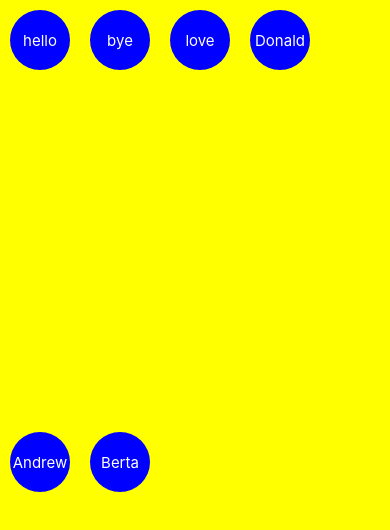
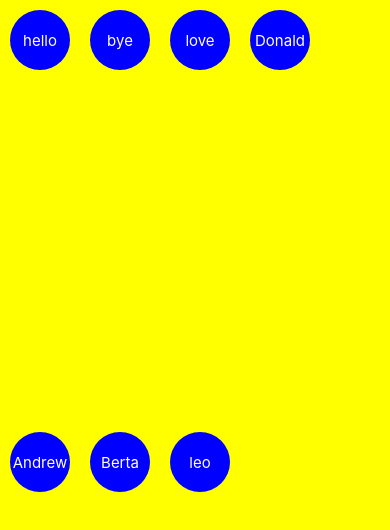
Before and after one commit to Stil87/group_up_package, a React Native app: screen / in a window 390 px wide. Shown: the top 530 px of the page. Built offline with nearby package versions, Linux system fonts and the light colour scheme.

Commit message:
before restart with panresponder

```diff
--- a/App.tsx
+++ b/App.tsx
@@ -9,7 +9,7 @@
  */
 
 import { isTemplateElement } from '@babel/types';
-import React, { ReactComponentElement } from 'react';
+import React, { ReactComponentElement, useState } from 'react';
 import {
   SafeAreaView,
   StyleSheet,
@@ -36,6 +36,7 @@ import {
 } from 'react-native/Libraries/NewAppScreen';
 
 interface CustomListItem { title: string, id: number }
+interface ClonePosition { x: number, y: number }
 
 const Data: CustomListItem[] = [
   { title: "hello", id: 1 },
@@ -46,55 +47,54 @@ const Data: CustomListItem[] = [
 const DataTwo: CustomListItem[] = [
   { title: "Andrew", id: 1 },
   { title: "Berta", id: 2 },
+  { title: "leo", id: 3 },
 
 ]
 let ScreenHeight = Dimensions.get("window").height;
 
-/* class ListItem extends React.Component {
-
-constructor (listItem) {
-  super()
-}
-
-  render() {
-    return (
-      <Pressable
-
-
-      onLayout={(event) => {
-        let { x, y, width, height } = event.nativeEvent.layout
-        console.log(listItem.title, x, y)
-      }}
-
-    >
-      <View style={styles.listItemContainerStyle}
-      >
-        <Text style={styles.listItemTextStyle}>{listItem.title}</Text>
-      </View>
-    </Pressable>
-
-    )
-  };
-} */
+const initialElem: React.DetailedReactHTMLElement<{ style: any }, any>[] = []
 
 
 
-const getListItem = (listItem: CustomListItem, index: number,): any => {
+
+
+
+
+
+
+
+/*
+const getItemPosition = (item:) =>{
+
+
+}
+*/
+const App = () => {
+  const [cloneArray, setCloneArray] = useState(initialElem)
+
+  const getListItem = (listItem: CustomListItem,): any => {
 
 
 
     return (
       <Pressable
 
+        style={styles.listItemContainerStyle}
 
 
         onPress={(event) => {
-      let x  = event.nativeEvent.locationX
-      console.log(x)
+
+          let x = event.nativeEvent.locationX
+          let y = event.nativeEvent.locationY
+          // let y = event.currentTarget.getBo
+          console.log(x, y)
+          addItemToCloneArray(listItem, { x, y })
+
+
         }}
 
       >
-      <View style={styles.listItemContainerStyle}
+        <View
         >
           <Text style={styles.listItemTextStyle}>{listItem.title}</Text>
         </View>
@@ -102,21 +102,25 @@ const getListItem = (listItem: CustomListItem, index: number,): any => {
 
     )
   }
-/*
-const getItemPosition = (item:) =>{
 
+  const addItemToCloneArray = (listItem: CustomListItem, clonePosition: ClonePosition) => {
+    const cloneListItem = getListItem(listItem)
+    console.log('cloneList', cloneListItem)
+    const clone = React.cloneElement(cloneListItem,
+      { style: { position: "absolute", top: clonePosition.y, left: clonePosition.x, backgroundColor: "red" } })
+    /*  const clone = React.cloneElement(cloneListItem,
+       { className ="hero" }) */
+    console.log('clone', clone)
 
+    setCloneArray([clone])
   }
- */
-const App = () => {
-
 
 
   return (<View>
     <SafeAreaView
       style={[{ backgroundColor: "green" }, { flexDirection: "column" }, { height: ScreenHeight }]}
+    >
 
-    >
 
       <FlatList
 
@@ -128,7 +132,7 @@ const App = () => {
 
 
 
-          return getListItem(item, index)
+          return getListItem(item)
         }
 
         }
@@ -139,10 +143,10 @@ const App = () => {
         style={[{ backgroundColor: "yellow" }]}
         horizontal
         data={DataTwo}
-        renderItem={({ item, index }) => getListItem(item, index)}
+        renderItem={({ item, index }) => getListItem(item)}
         keyExtractor={(item, index) => index.toString()}
       ></FlatList>
-
+      <View>{cloneArray.map(el => <>{el}</>)}</View>
 
     </SafeAreaView>
 
```
Lines whose indentation alone changed are shown as unchanged.
